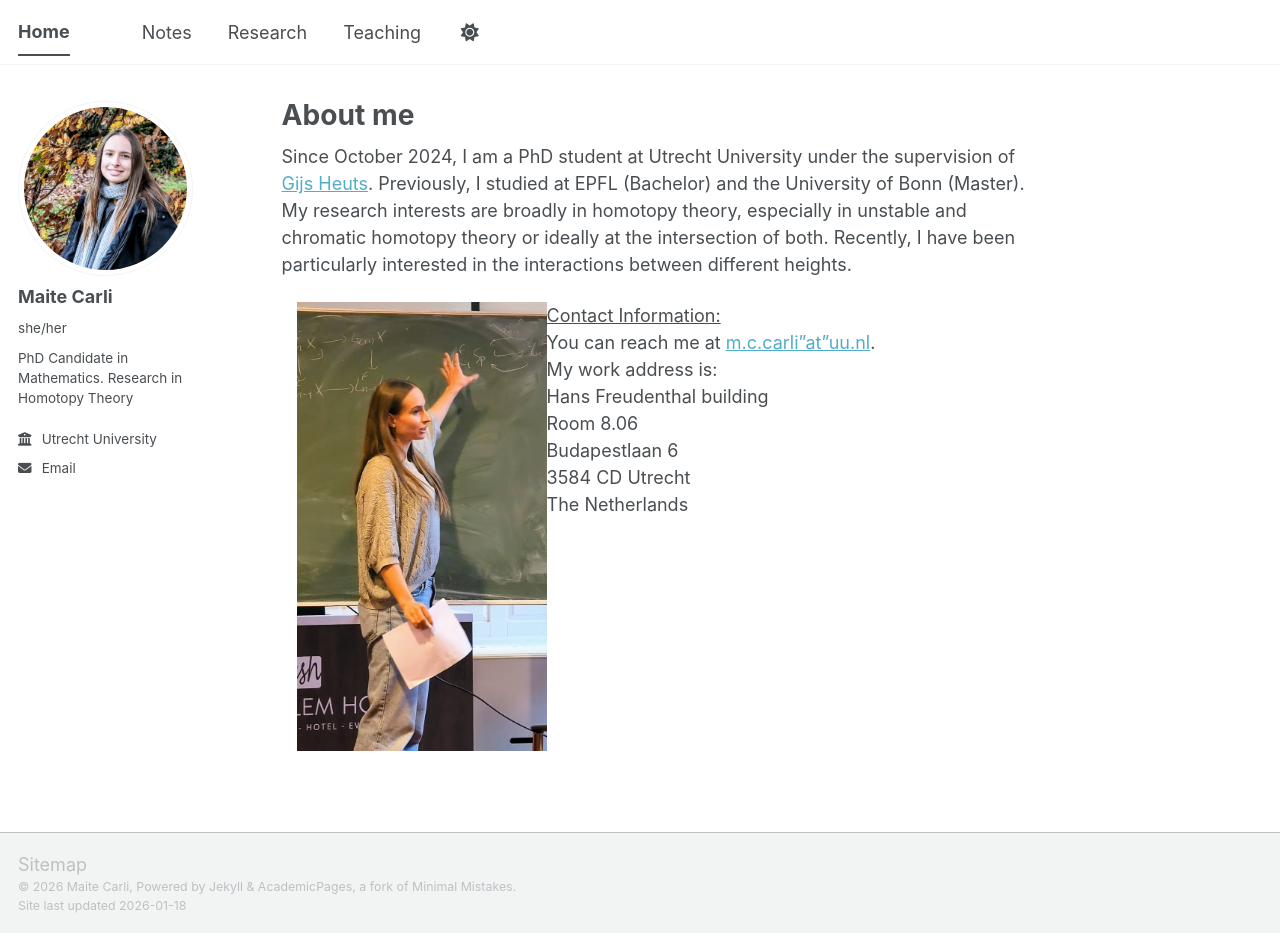
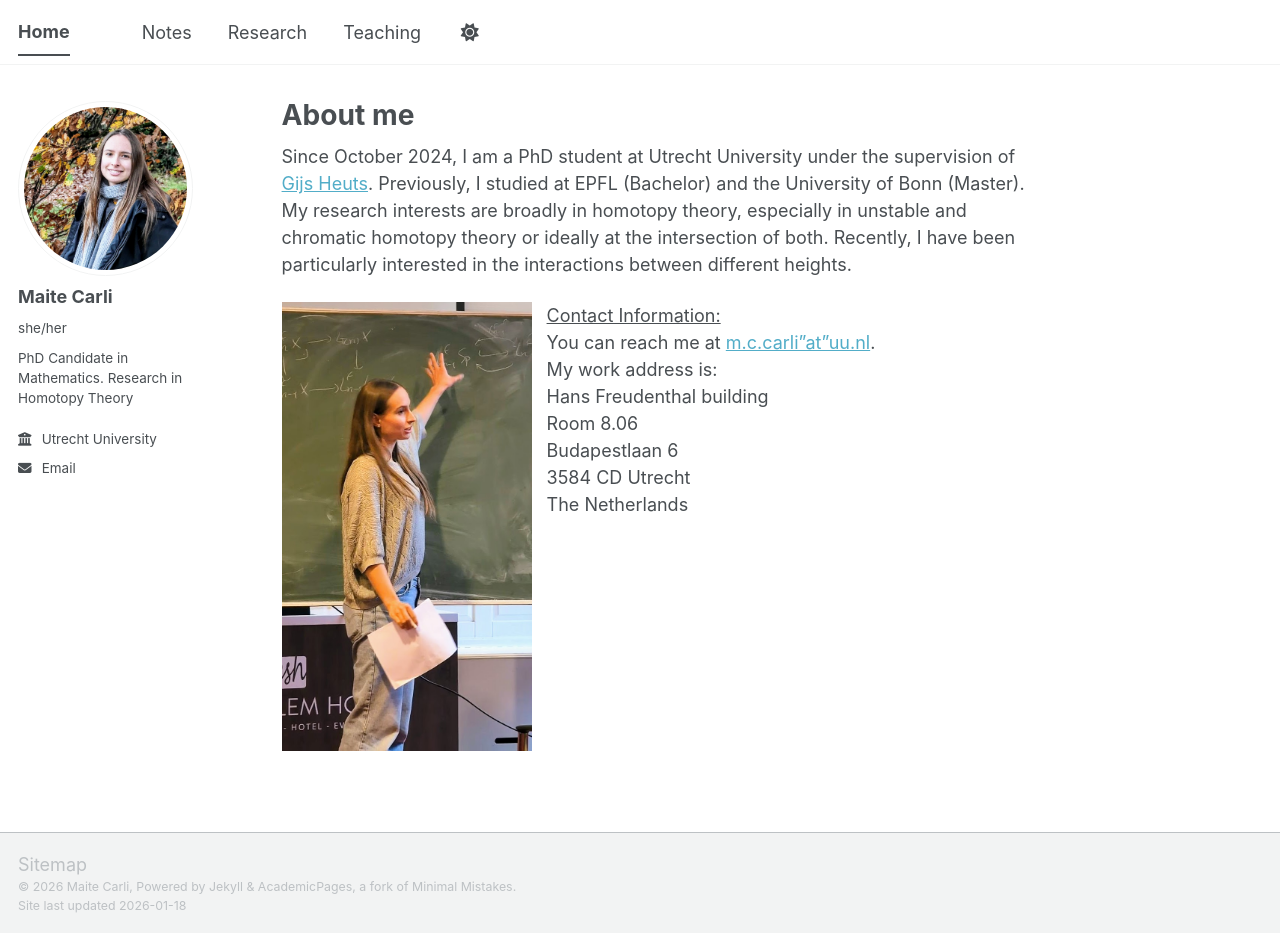
Before and after one commit to Maite-Carli/Maite-Carli.github.io, a Jekyll site: the page built from _pages/about.md, in a window 1280 px wide and 933 px high. Built offline with Jekyll 4.4.1, drawn with Linux system fonts in a browser that asks for light colours; a script bundle is joined from its source files by our own code; library files that are not in the unit come from our copies.

Commit message:
Update about.md

```diff
--- a/_pages/about.md
+++ b/_pages/about.md
@@ -10,7 +10,7 @@
 Since October 2024, I am a PhD student at Utrecht University under the supervision of [Gijs Heuts](https://sites.google.com/site/gijsheuts/home). Previously, I studied at EPFL (Bachelor) and the University of Bonn (Master).
 My research interests are broadly in homotopy theory, especially in unstable and chromatic homotopy theory or ideally at the intersection of both. Recently, I have been particularly interested in the interactions between different heights.
 
-<img src="../images/IMG_7860.JPG" alt="My Picture" width="250" style="float:left; margin-left: 15px;">
+<img src="../images/IMG_7860.JPG" alt="My Picture" width="250" style="float:left; margin-right: 15px;">
 <span style="text-decoration: underline;">Contact Information:</span>
 You can reach me at [m.c.carli"at"uu.nl](mailto:m.c.carli@uu.nl).
 My work address is:
```
